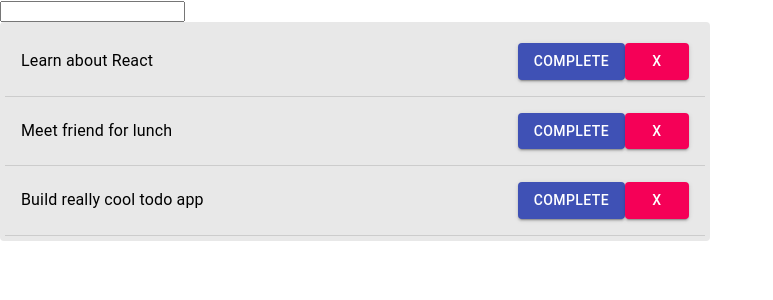
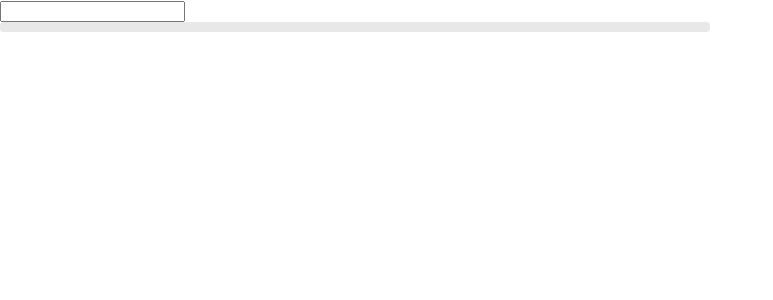
Before and after one commit to KateNakonechna/react-hooks, a React (Create React App) app: page / in a window 1280 px wide. Shown: the top 300 px of the page, without its empty margins (0-773 px from the left). Built offline with nearby package versions, Linux system fonts and the light colour scheme.

Commit message:
add useReducer

```diff
--- a/src/components/todos/TodoContainer.tsx
+++ b/src/components/todos/TodoContainer.tsx
@@ -1,46 +1,53 @@
-import React, { useState } from "react";
+import React, { useState, useReducer } from "react";
 import { TodoForm } from "./TodoForm";
 import { TodoList } from "./TodoList";
+import { TodoReducer } from "./TodoReducer";
 
 export interface Todo {
+  id: number;
   text: string;
   isCompleted: boolean;
 }
 
 const TodoContainer: React.FC = () => {
-  const [todos, setTodos] = useState<Todo[]>([
-    { text: "Learn about React", isCompleted: false },
-    { text: "Meet friend for lunch", isCompleted: false },
-    { text: "Build really cool todo app", isCompleted: false }
-  ]);
+  const [state, dispatch] = useReducer(TodoReducer, {
+    todos: [],
+    currentTodo: { id: 1, text: "", isCompleted: false }
+  });
+
+  // const [todos, setTodos] = useState<Todo[]>([
+  //   { text: "Learn about React", isCompleted: false },
+  //   { text: "Meet friend for lunch", isCompleted: false },
+  //   { text: "Build really cool todo app", isCompleted: false }
+  // ]);
 
   const addTodo = (value: Todo) => {
-    const newTodos = [...todos, value];
-    setTodos(newTodos);
+    dispatch({ type: "ADD_TODO", payload: value });
   };
 
-  const completeTodo = (index: number) => {
-    const newTodos = [...todos];
-    newTodos[index].isCompleted = true;
-    setTodos(newTodos);
-  };
+  // const completeTodo = (index: number) => {
+  //   const newTodos = [...todos];
+  //   newTodos[index].isCompleted = true;
+  //   setTodos(newTodos);
+  // };
 
-  const removeTodo = (index: number) => {
-    const newTodos = [...todos];
-    newTodos.splice(index, 1);
-    setTodos(newTodos);
+  const removeTodo = (id: number) => {
+    dispatch({ type: "REMOVE_TODO", payload: { id } });
+
+    // const newTodos = [...todos];
+    // newTodos.splice(index, 1);
+    // setTodos(newTodos);
   };
 
   return (
     <div className="app">
       <TodoForm addTodo={addTodo} />
       <div className="todo-list">
-        {todos.map((todo, index) => (
+        {state.todos.map((todo: Todo, index: number) => (
           <TodoList
             key={index}
             index={index}
             todo={todo}
-            completeTodo={completeTodo}
             removeTodo={removeTodo}
           />
         ))}
--- a/src/components/todos/TodoForm.tsx
+++ b/src/components/todos/TodoForm.tsx
@@ -6,13 +6,17 @@ interface FormProps {
 }
 
 export const TodoForm: React.FC<FormProps> = ({ addTodo }) => {
-  const [value, setValue] = useState<Todo>({ text: "", isCompleted: false });
+  const [value, setValue] = useState<Todo>({
+    id: 1,
+    text: "",
+    isCompleted: false
+  });
 
   const handleSubmit = (event: FormEvent<HTMLFormElement>) => {
     event.preventDefault();
     if (!value) return;
     addTodo(value);
-    setValue({ text: "", isCompleted: false });
+    setValue({ id: Date.now(), text: "", isCompleted: false });
   };
 
   return (
@@ -21,7 +25,11 @@ export const TodoForm: React.FC<FormProps> = ({ addTodo }) => {
         type="text"
         className="input"
         onChange={event =>
-          setValue({ text: event.target.value, isCompleted: false })
+          setValue({
+            id: Date.now(),
+            text: event.target.value,
+            isCompleted: false
+          })
         }
       />
     </form>
--- a/src/components/todos/TodoList.tsx
+++ b/src/components/todos/TodoList.tsx
@@ -11,14 +11,14 @@ interface TodoListProps {
   key: number;
   index: number;
   todo: Todo;
-  completeTodo: (index: number) => void;
-  removeTodo: (index: number) => void;
+  // completeTodo: (index: number) => void;
+  removeTodo: (id: number) => void;
 }
 
 export const TodoList: React.FC<TodoListProps> = ({
   todo,
   index,
-  completeTodo,
+  // completeTodo,
   removeTodo
 }) => (
   <div className="root">
@@ -31,14 +31,14 @@ export const TodoList: React.FC<TodoListProps> = ({
         <Button
           variant="contained"
           color="primary"
-          onClick={() => completeTodo(index)}
+          // onClick={() => completeTodo(index)}
         >
           Complete
         </Button>
         <Button
           variant="contained"
           color="secondary"
-          onClick={() => removeTodo(index)}
+          onClick={() => removeTodo(todo.id)}
         >
           x
         </Button>
--- /dev/null
+++ b/src/components/todos/TodoReducer.tsx
@@ -0,0 +1,36 @@
+import { Todo } from "./TodoContainer";
+
+type Actions =
+  | { type: "ADD_TODO"; payload: Todo }
+  | {
+      type: "REMOVE_TODO";
+      payload: {
+        id: number;
+      };
+    };
+
+type State = {
+  todos: Todo[];
+  currentTodo: Todo;
+};
+
+export const TodoReducer = (state: State, action: Actions) => {
+  switch (action.type) {
+    case "ADD_TODO":
+      const addedTodos = [...state.todos, action.payload];
+      return {
+        ...state,
+        todos: addedTodos
+      };
+    case "REMOVE_TODO":
+      const filteredTodos = state.todos.filter(
+        todo => todo.id !== action.payload.id
+      );
+      return {
+        ...state,
+        todos: filteredTodos
+      };
+    default:
+      return state;
+  }
+};
```
